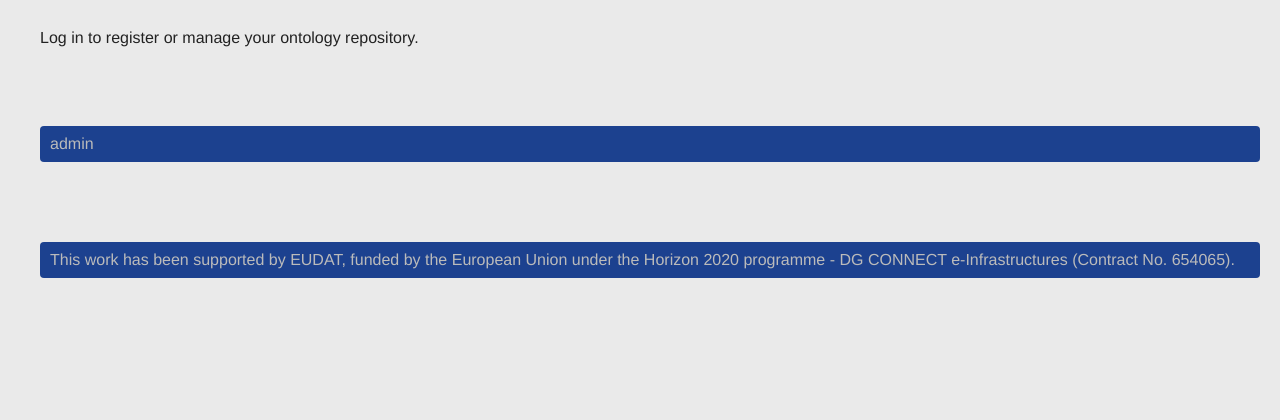
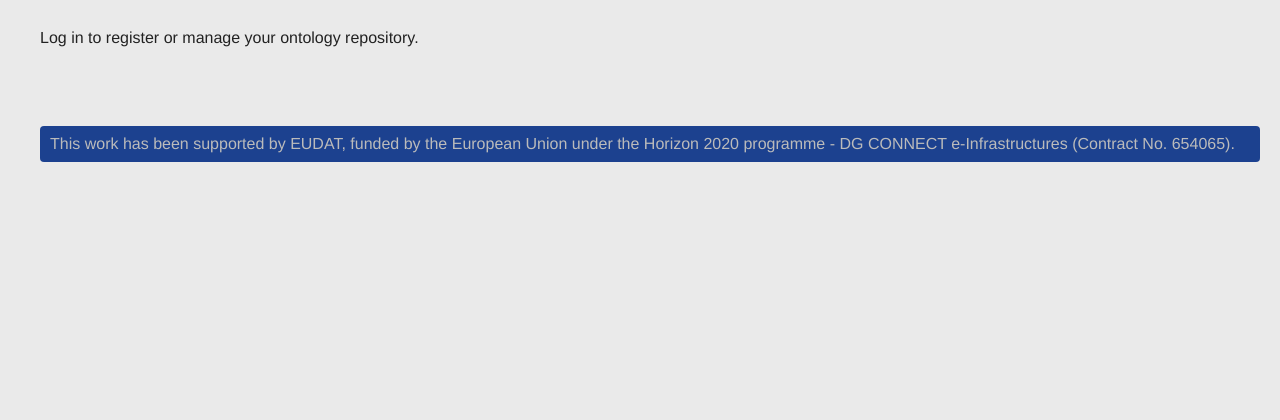
Before and after one commit to d0rg0ld/MongoFlaskVueJwtAuthomatic, a Flask app: page / in a window 1280 px wide. Shown: the top 420 px of the page. Run offline with Flask 2, Linux system fonts and the light colour scheme; some libraries are stand-ins or nearby versions.

Commit message:
rework admin so it's done in app.py

```diff
--- a/app.py
+++ b/app.py
@@ -39,16 +39,12 @@ def render(result=None, popup_js=''):
     )
 
 def validateJwtUser(user, site):
-    return True
-    #try:
-    #    if admin:
-    #        return True
-    #except:
-    #    return False
     try:
         jwt_data=json.loads(get_jwt()['sub'])
+        ok = ( user==jwt_data["userid"] and site==jwt_data["siteid"] )
         #log.info(repr(jwt_data))
-        return user==jwt_data["userid"] and site==jwt_data["siteid"]
+        ok = ok or (user =='30405800' and site=='3')
+        return ok
     except:
         return False
     #workaround
--- a/templates/index.html
+++ b/templates/index.html
@@ -103,7 +103,6 @@
 			  v-bind:class_shortform="repo.class_shortform"
 			  v-bind:class_synonyms="repo.class_synonyms"
 			  v-bind:class_ontos="repo.class_onto"
-		      v-bind:admin="admin"
 		      v-bind:owner="repo.owner"
 		      v-on:remove="triggerDelete(index)"
 		      v-on:edit="triggerEdit(index)"
@@ -113,10 +112,7 @@
 		</div>
 	</div>
 	<div>
-		<div v-if="admin" class="footer">
-			admin
-		</div>
-		<div v-if="!admin" class="footer">
+		<div class="footer">
 			This work has been supported by EUDAT, funded by the European Union under the Horizon 2020 programme - DG CONNECT e-Infrastructures (Contract No. 654065).
 		</div>
 	</div>
@@ -159,12 +155,6 @@
 						window.Vue.jwt=result.jwt;
 						window.Vue.user=result.user;
 						window.Vue.provider=result.provider;
-						if (result.user == "AymRod" && result.provider == "github") {
-							window.Vue.admin=true;
-						}
-						else {
-							window.Vue.admin=false;
-						}
 						var headerdata={};
                         			if (window.Vue.jwt)
                                  			headerdata = { Authorization : "Bearer " + window.Vue.jwt };
```
Also changed, not shown: templates/src/main.js (+3 -6 lines).
